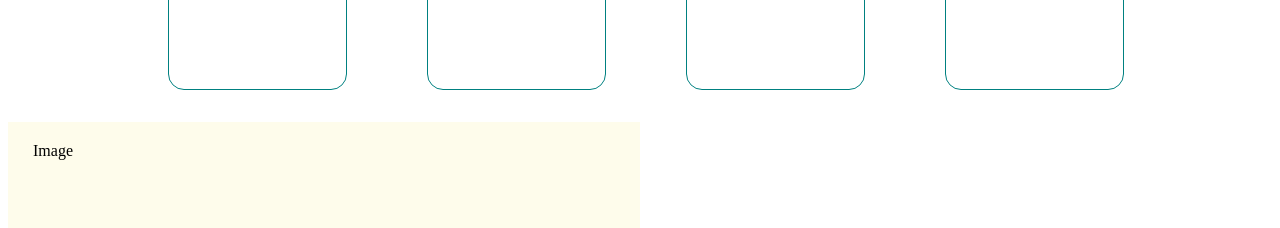
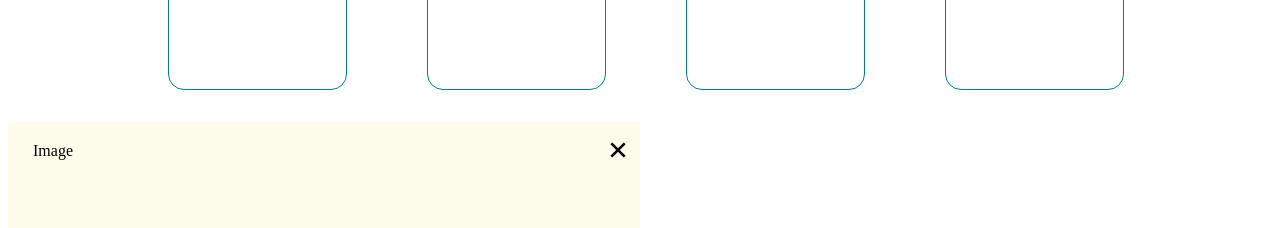
Before and after one commit to serabaker/lawn-care, a React (Create React App) app: page / in a window 1280 px wide. Shown: the part 1440-1668 px from the top of the page. Built offline with nearby package versions, Linux system fonts and the light colour scheme; a web font is replaced by a local one.

Commit message:
added close btn to side nav

```diff
--- a/src/components/SideNav/SideNav.css
+++ b/src/components/Footer/SideNav/SideNav.css
@@ -60,3 +60,13 @@
   color: #606c38;
   font-size: 20px;
 }
+
+.close-btn {
+  color: black;
+  font-size: 2rem;
+  cursor: pointer;
+  /* position: absolute; */
+  display: flex;
+  float: right;
+  padding: 12px 6px;
+}
--- a/src/components/SideNav/SideNav.js
+++ b/src/components/Footer/SideNav/SideNav.js
@@ -1,11 +1,15 @@
 import React from "react";
 import "./SideNav.css";
+import { GrFormClose } from "react-icons/gr";
 
 const SideNav = () => {
+  const closeBtn = <GrFormClose />;
   return (
     <nav className="side-container">
       <div className="side-wrapper">
+        <div className="close-btn">{closeBtn}</div>
         <div className="img-container">{/* <img/> */}Image</div>
+
         <div className="sidenav-items">
           <ul className="sidenav-ul">
             <li className="sidenav-li">
--- a/src/pages/Home.js
+++ b/src/pages/Home.js
@@ -1,19 +1,23 @@
-import React from "react";
+import React, { useState } from "react";
 import Footer from "../components/Footer/Footer";
 import Resources from "../components/Resources/Resources";
-import SideNav from "../components/SideNav/SideNav";
+import SideNav from "../components/Footer/SideNav/SideNav";
 import HeroSection from "../components/HeroSection/HeroSection";
 import Navbar from "../components/Navbar/Navbar";
 import Services from "../components/Services/Services";
 
 const Home = () => {
+  const [isOpen, setIsOpen] = useState(false);
+  const toggle = () => {
+    setIsOpen(!isOpen);
+  };
   return (
     <div>
       <Navbar />
       <HeroSection id="why" />
       <Services id="services" />
       <Resources />
-      <SideNav />
+      <SideNav isOpen={isOpen} toggle={toggle} />
       <Footer />
     </div>
   );
```
